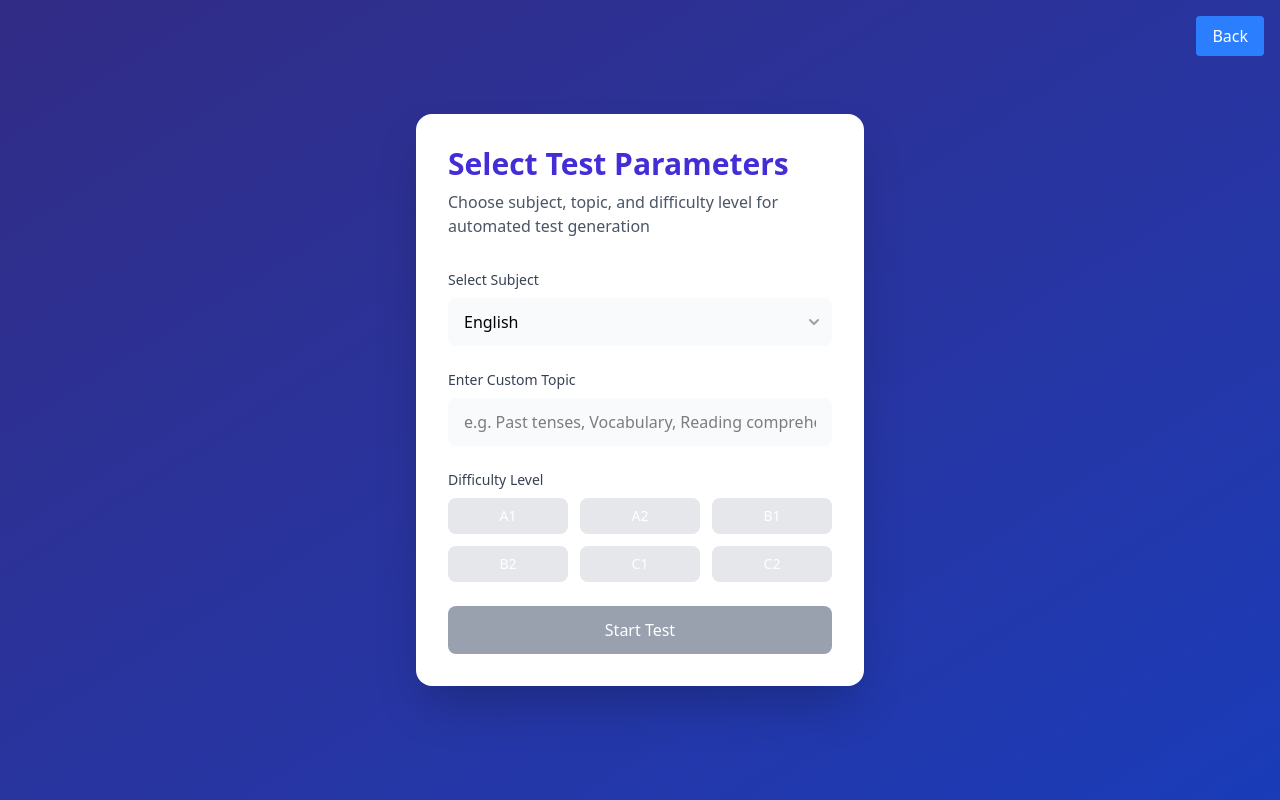
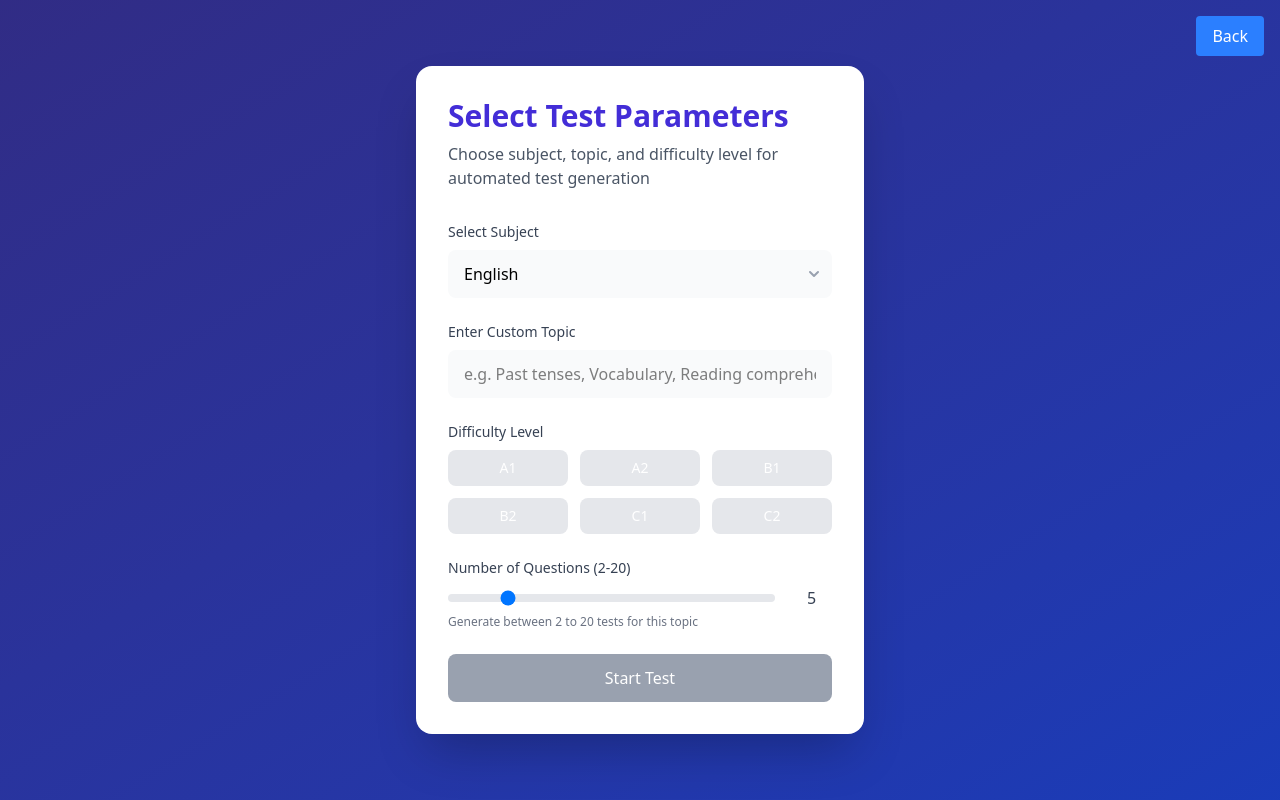
Before and after one commit to zxctilteddeadinsideghoul/so-testy, a React (Vite) app: page /create in a window 1280 px wide. Built offline with nearby package versions, Linux system fonts and the light colour scheme.

Commit message:
test setting enhancements

```diff
--- a/src/Components/TestCreating/Forms/TestSettingsChoice.jsx
+++ b/src/Components/TestCreating/Forms/TestSettingsChoice.jsx
@@ -4,6 +4,7 @@ export default function TestSettingsChoice() {
     const [selectedSubject, setSelectedSubject] = useState('English');
     const [customTopic, setCustomTopic] = useState('');
     const [selectedDifficulty, setSelectedDifficulty] = useState('');
+    const [questionsCount, setQuestionsCount] = useState(5);
     const [isSubmitted, setIsSubmitted] = useState(false);
 
     const subjects = [
@@ -37,11 +38,12 @@ export default function TestSettingsChoice() {
 
     const handleSubmit = (e) => {
         e.preventDefault();
-        if (selectedSubject && customTopic.trim() && selectedDifficulty) {
+        if (selectedSubject && customTopic.trim() && selectedDifficulty && questionsCount >= 2) {
             setIsSubmitted(true);
             console.log('Selected Subject:', selectedSubject);
             console.log('Topic:', customTopic);
             console.log('Difficulty:', selectedDifficulty);
+            console.log('Number of Tests:', questionsCount);
         }
     };
 
@@ -136,11 +138,32 @@ export default function TestSettingsChoice() {
                         </div>
                     </div>
 
+                    <div>
+                        <label htmlFor="questions-count" className="block text-sm font-medium text-gray-700 mb-2">
+                            Number of Questions (2-20)
+                        </label>
+                        <div className="flex items-center space-x-4">
+                            <input
+                                type="range"
+                                id="questions-count"
+                                min="2"
+                                max="20"
+                                value={questionsCount}
+                                onChange={(e) => setQuestionsCount(parseInt(e.target.value))}
+                                className="w-full h-2 bg-gray-200 rounded-lg appearance-none cursor-pointer"
+                            />
+                            <span className="w-12 text-center font-medium text-gray-700">{questionsCount}</span>
+                        </div>
+                        <div className="mt-1 text-xs text-gray-500">
+                            Generate between 2 to 20 tests for this topic
+                        </div>
+                    </div>
+
                     <button
                         type="submit"
-                        disabled={!selectedSubject || !customTopic.trim() || !selectedDifficulty}
+                        disabled={!selectedSubject || !customTopic.trim() || !selectedDifficulty || questionsCount < 2}
                         className={`w-full py-3 px-4 rounded-lg text-white font-medium transition-all transform hover:scale-105 focus:outline-none focus:ring-2 focus:ring-offset-2 focus:ring-blue-500 ${
-                            selectedSubject && customTopic.trim() && selectedDifficulty
+                            selectedSubject && customTopic.trim() && selectedDifficulty && questionsCount >= 2
                                 ? 'bg-blue-500 hover:bg-indigo-700'
                                 : 'bg-gray-400 cursor-not-allowed'
                         }`}
@@ -155,6 +178,7 @@ export default function TestSettingsChoice() {
                         <p className="mt-1">Subject: <span className="font-bold">{selectedSubject}</span></p>
                         <p className="mt-1">Topic: <span className="font-bold">{customTopic}</span></p>
                         <p className="mt-1">Difficulty: <span className="font-bold">{selectedDifficulty}</span></p>
+                        <p className="mt-1">Number of Tests: <span className="font-bold">{questionsCount}</span></p>
                     </div>
                 )}
             </div>
```
